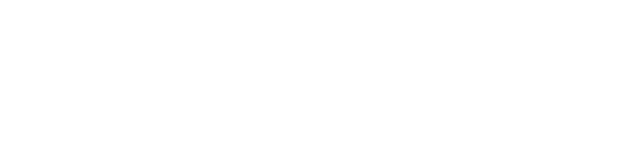
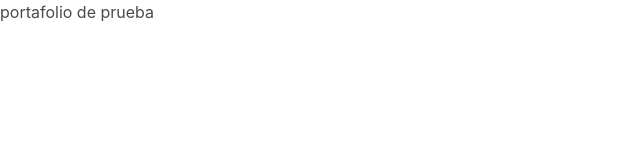
Before and after one commit to Lag-lan/Lag-lan.github.io, a plain HTML site: page index.html in a window 1280 px wide. Shown: the whole page, without its empty margins (0-640 px from the left). Drawn offline with Linux system fonts and the light colour scheme.

Commit message:
html
subir

```diff
--- a/index.html
+++ b/index.html
@@ -9,4 +9,6 @@
     <title>Jorshua Hernandez</title>
 </head>
 <body>
+    <h2>portafolio de prueba</h2>
 </body>
+</html>
```
